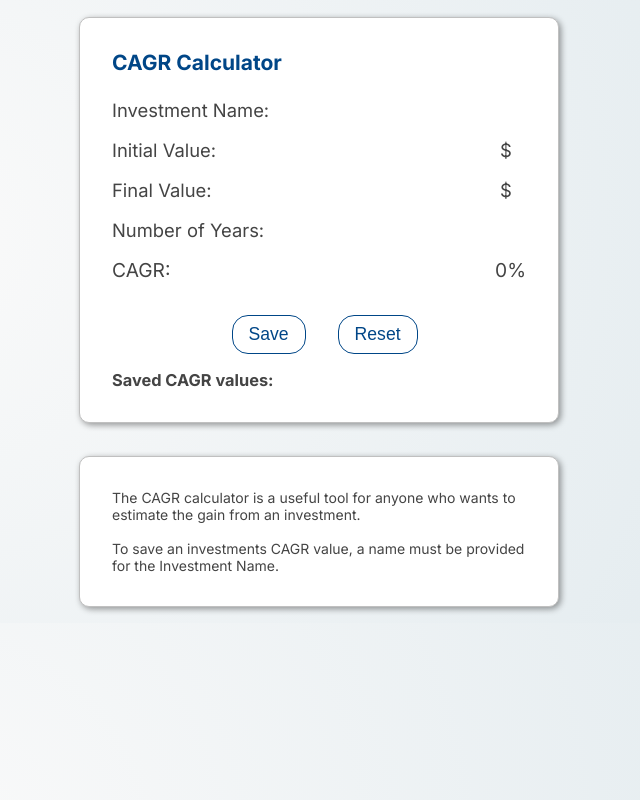
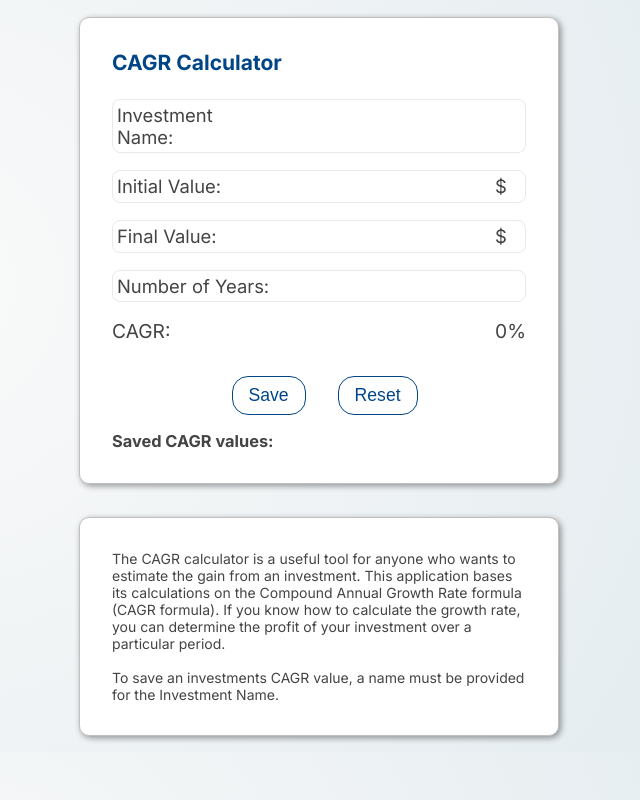
Before and after one commit to adiarora7/financial-calculator, a Next.js app: page / in a window 1280 px wide. Shown: the whole page, without its empty margins (321-961 px from the left). Built offline with nearby package versions, Linux system fonts and the light colour scheme.

Commit message:
border on inputs + cagr description

```diff
--- a/app/globals.css
+++ b/app/globals.css
@@ -40,8 +40,11 @@ main{
 
 label{
   font-size: 1.15rem;
+  padding: 0.25rem;
   display: flex;
   justify-content: space-between;
+  border: 1px solid rgba(211, 211, 211, 0.495);
+  border-radius: 8px;
 }
 
 input::-webkit-outer-spin-button,
--- a/app/page.js
+++ b/app/page.js
@@ -9,8 +9,7 @@ export default function Home() {
       <CAGRCalculator/>
       <br/>
       <div className='main-text'>
-        <p>The CAGR calculator is a useful tool for anyone
-          who wants to estimate the gain from an investment.
+        <p>The CAGR calculator is a useful tool for anyone who wants to estimate the gain from an investment. This application bases its calculations on the Compound Annual Growth Rate formula (CAGR formula). If you know how to calculate the growth rate, you can determine the profit of your investment over a particular period.
          <br/><br/>
          To save an investments CAGR value, a name must be provided for the Investment Name.
          </p>
```
